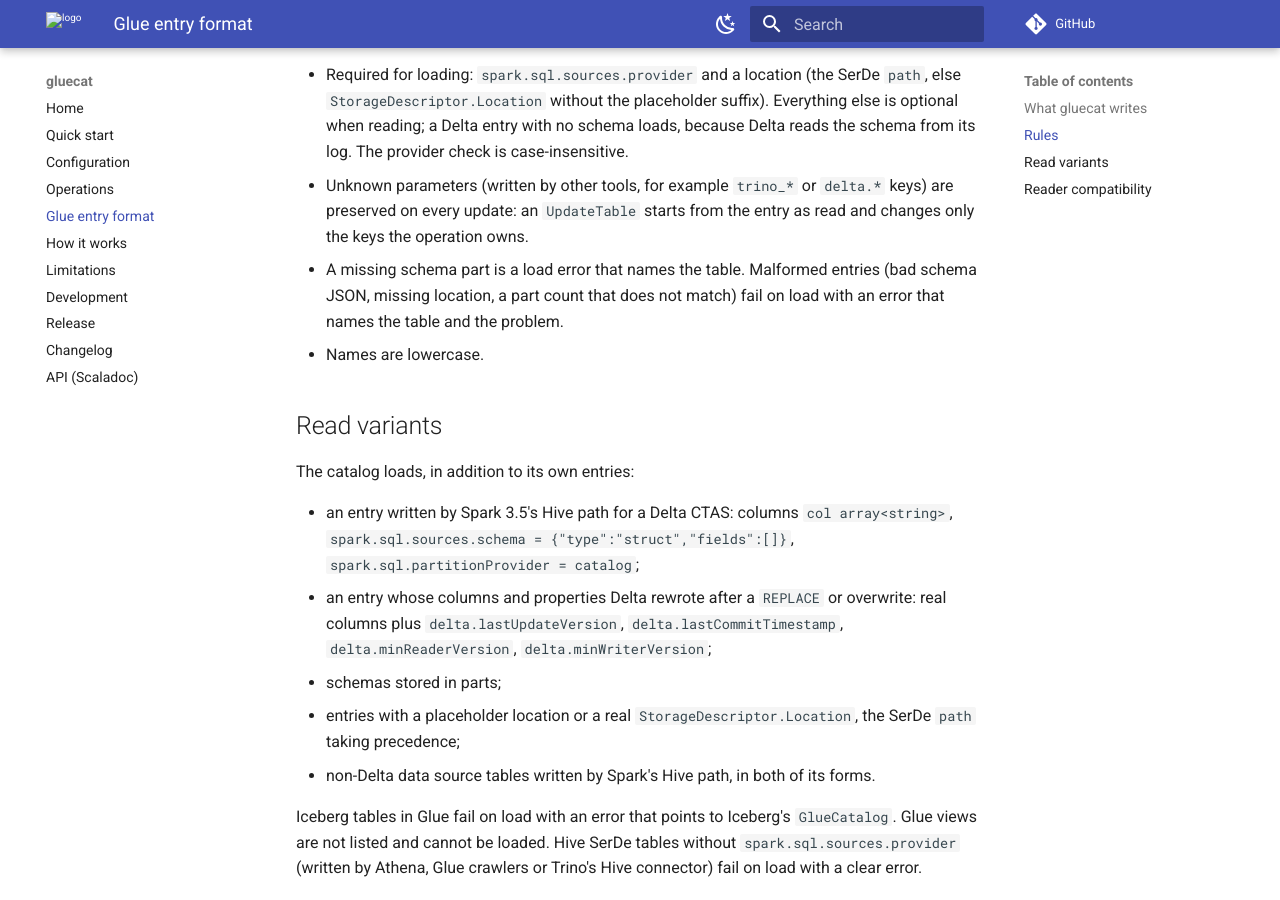
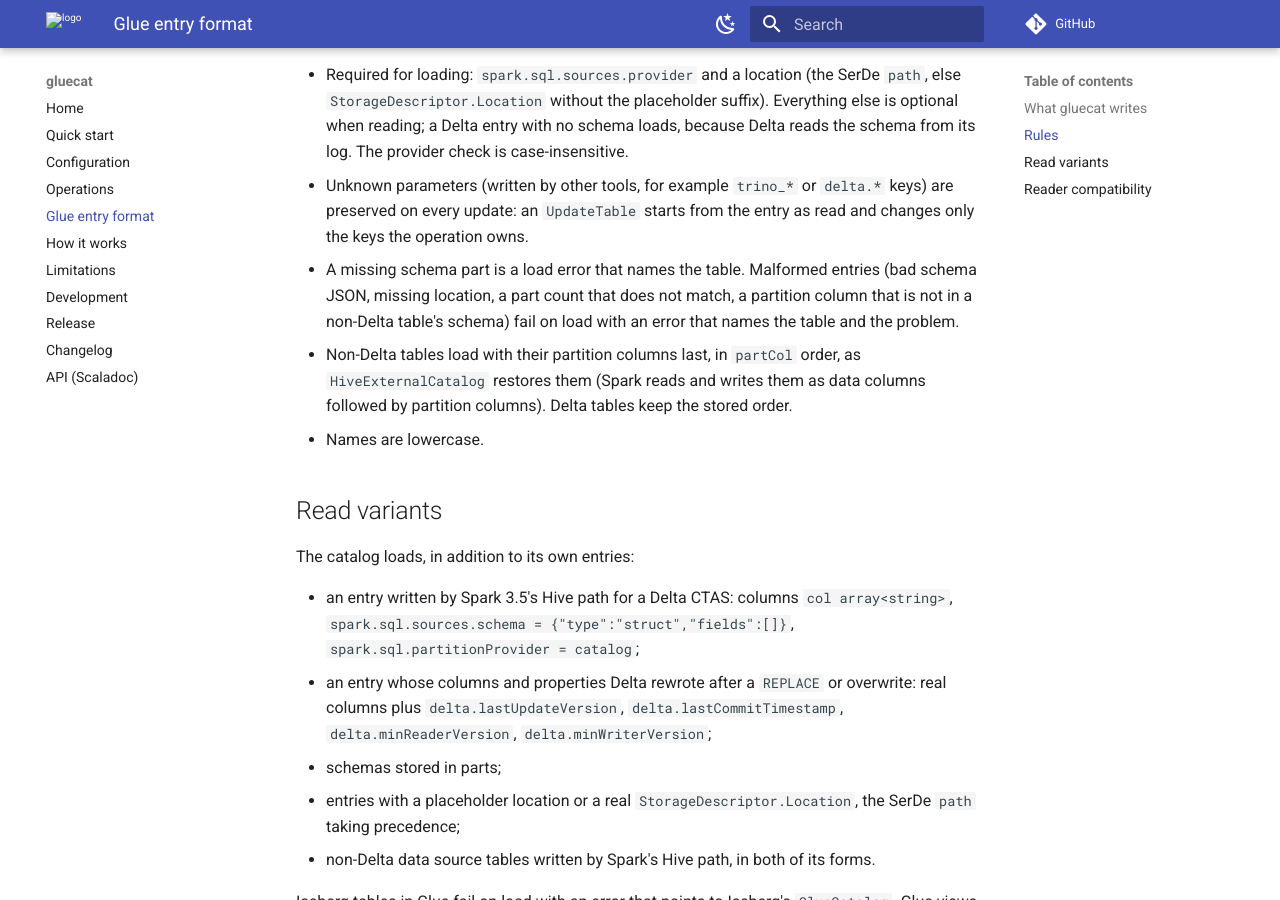
Before and after one commit to sdaberdaku/gluecat, an MkDocs documentation site: the page built from docs/site/glue-entry-format.md, in a window 1280 px wide and 900 px high, scrolled down 1240 px. Built offline with MkDocs 1.6.1 and Material for MkDocs 9.7.7, drawn with Linux system fonts in a browser that asks for light colours; comment, search, counter and statistics services are not loaded.

Commit message:
Load non-Delta tables with their partition columns last
Spark's V1 relation is the data columns followed by the partition columns.
A schema stored with a partition column elsewhere (declared that way, or after
ADD COLUMNS on a partitioned table) made DESCRIBE disagree with SELECT * and a
positional INSERT fill the wrong columns. Reorder on read as
HiveExternalCatalog.reorderSchema does; a partition column missing from the
schema is a malformed entry. Delta entries keep the stored order.

```diff
--- a/docs/site/glue-entry-format.md
+++ b/docs/site/glue-entry-format.md
@@ -41,7 +41,11 @@ convention.
 - Unknown parameters (written by other tools, for example `trino_*` or `delta.*` keys) are preserved on every update:
   an `UpdateTable` starts from the entry as read and changes only the keys the operation owns.
 - A missing schema part is a load error that names the table. Malformed entries (bad schema JSON, missing location,
-  a part count that does not match) fail on load with an error that names the table and the problem.
+  a part count that does not match, a partition column that is not in a non-Delta table's schema) fail on load with an
+  error that names the table and the problem.
+- Non-Delta tables load with their partition columns last, in `partCol` order, as `HiveExternalCatalog` restores
+  them (Spark reads and writes them as data columns followed by partition columns). Delta tables keep the stored
+  order.
 - Names are lowercase.
 
 ## Read variants
```
Also changed, not shown: docs/superpowers/specs/2026-10-22-gluecat-design.md (+6 -3 lines), 3 other files.
